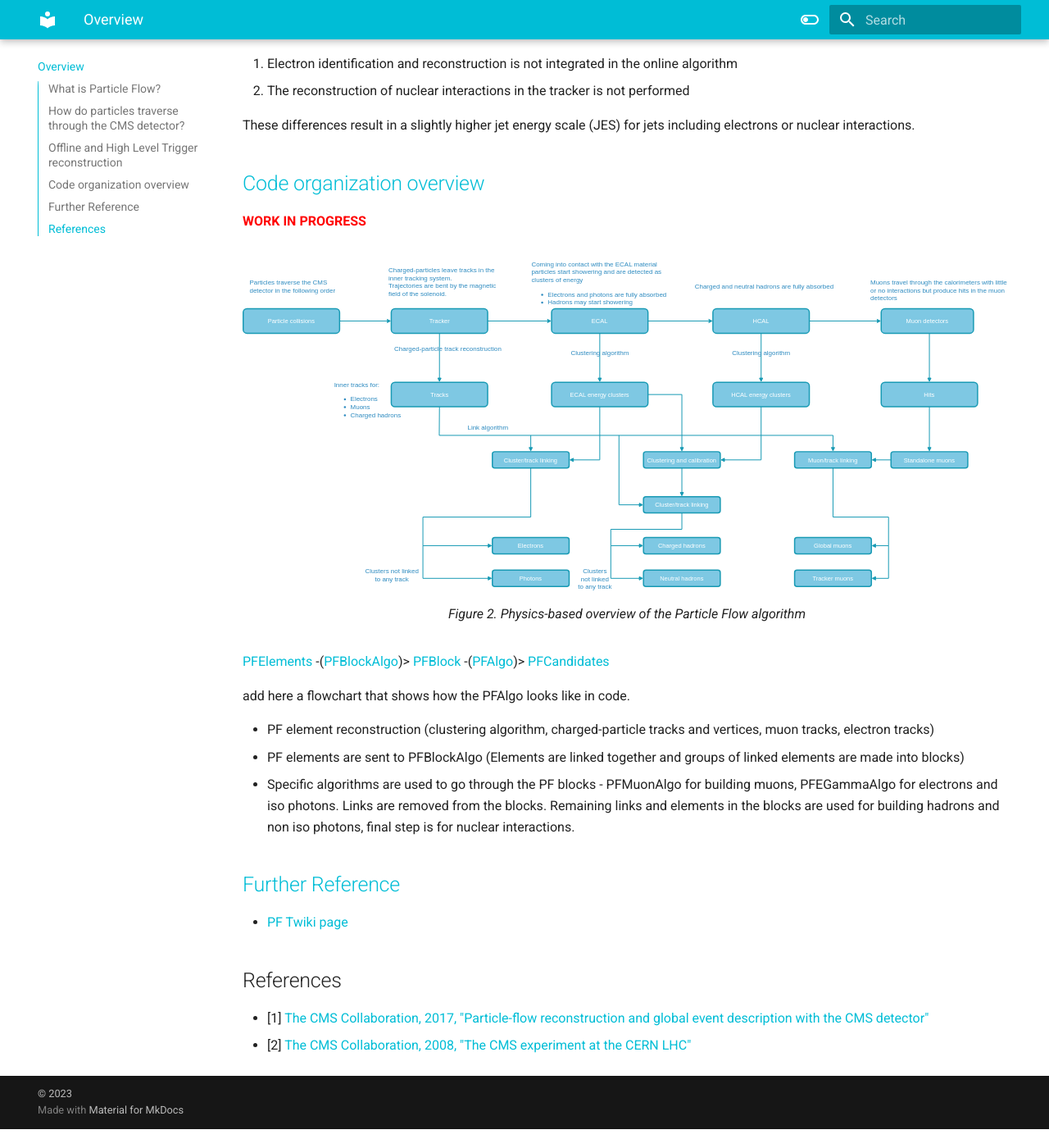
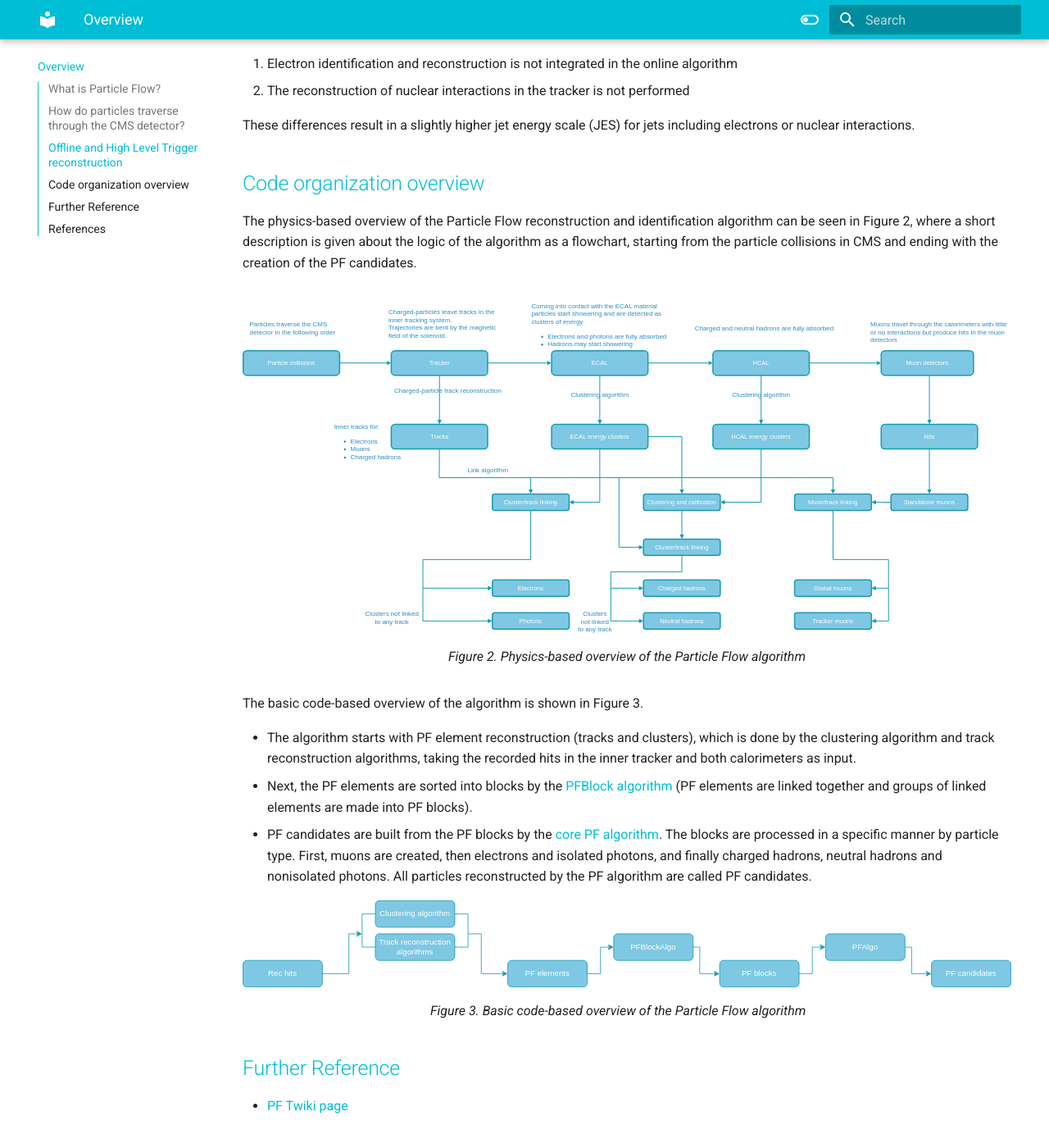
Before and after one commit to nseeba/PF-documentation, an MkDocs documentation site: the page built from docs/index.md, in a window 1280 px wide and 1400 px high, scrolled down 2983 px. Shown: the whole window at 82% size. Built offline with MkDocs 1.6.1 and Material for MkDocs 9.7.7, drawn with Linux system fonts in a browser that asks for light colours; formulas are drawn with MathJax 3; before the commit the page ends 4360 px from its top, so only the background shows below that.

Commit message:
core updates

```diff
--- a/docs/index.md
+++ b/docs/index.md
@@ -67,21 +67,23 @@ After the track reconstruction, a specific instance of the particle identificati
  These differences result in a slightly higher jet energy scale (JES) for jets including electrons or nuclear interactions.
 
 ##  <span style="color:#00bdd6">Code organization overview</span>
-<span style="color:red">**WORK IN PROGRESS**</span>
+
+The physics-based overview of the Particle Flow reconstruction and identification algorithm can be seen in Figure 2, where a short description is given about the logic of the algorithm as a flowchart, starting from the particle collisions in CMS and ending with the creation of the PF candidates.
 
 <figure markdown>
  ![pfalgo](assets/pfalgo.drawio.svg)
  <figcaption>Figure 2. Physics-based overview of the Particle Flow algorithm </figcaption>
  </figure>
 
-[PFElements](pfblock.md/#What-are-PF-elements) -(<a href="https://github.com/cms-sw/cmssw/blob/master/RecoParticleFlow/PFProducer/src/PFBlockAlgo.cc" target="_blank" rel="noopener">PFBlockAlgo</a>)> [PFBlock](pfblock.md/#overview-of-the-pfblock-algorithm) -(<a href="https://github.com/cms-sw/cmssw/blob/master/RecoParticleFlow/PFProducer/src/PFAlgo.cc" target="_blank" rel="noopener">PFAlgo</a>)> [PFCandidates](corepf.md/#identification-and-reconstruction-of-pf-candidates)
 
+ The basic code-based overview of the algorithm is shown in Figure 3.
 
-add here a flowchart that shows how the PFAlgo looks like in code.
+ * The algorithm starts with PF element reconstruction (tracks and clusters), which is done by the clustering algorithm and track reconstruction algorithms, taking the recorded hits in the inner tracker and both calorimeters as input.
+ * Next, the PF elements are sorted into blocks by the [PFBlock algorithm](pfblock.md) (PF elements are linked together and groups of linked elements are made into PF blocks).
+ * PF candidates are built from the PF blocks by the [core PF algorithm](corepf.md). The blocks are processed in a specific manner by particle type. First, muons are created, then electrons and isolated photons, and finally charged hadrons, neutral hadrons and nonisolated photons. All particles reconstructed by the PF algorithm are called PF candidates.
 
- * PF element reconstruction (clustering algorithm, charged-particle tracks and vertices, muon tracks, electron tracks)
- * PF elements are sent to PFBlockAlgo (Elements are linked together and groups of linked elements are made into blocks)
- * Specific algorithms are used to go through the PF blocks - PFMuonAlgo for building muons, PFEGammaAlgo for electrons and iso photons. Links are removed from the blocks. Remaining links and elements in the blocks are used for building hadrons and non iso photons, final step is for nuclear interactions.
+ ![PFcode](assets/PFAlgo_overview.drawio.svg){style="display: block; margin: 0 auto" }
+ <figcaption>Figure 3. Basic code-based overview of the Particle Flow algorithm </figcaption>
 
 ##  <span style="color:#00bdd6">Further Reference</span>
 
```
Also changed, not shown: docs/corepf.md (+2 -8 lines), docs/pfblock.md (+1 -0 lines), docs/assets/PFAlgo_overview.drawio.svg (added).
